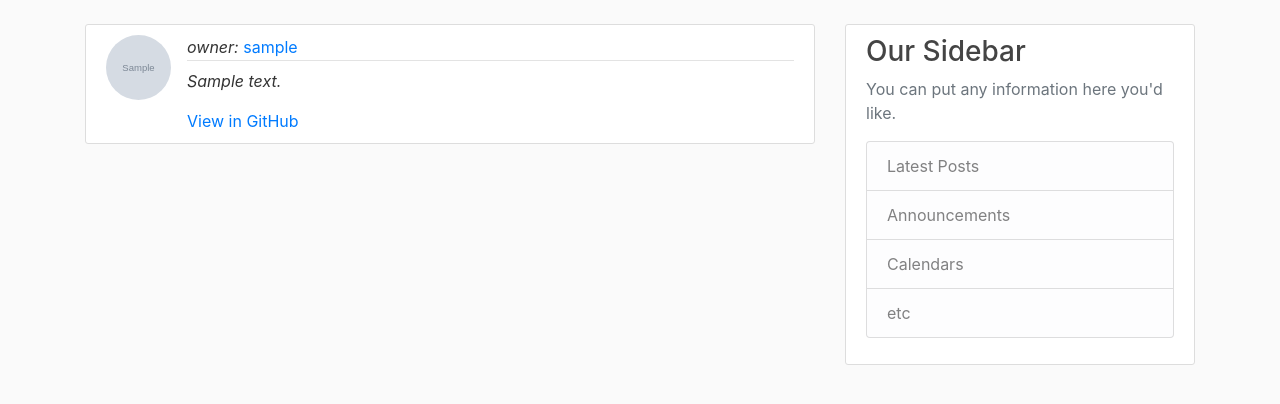
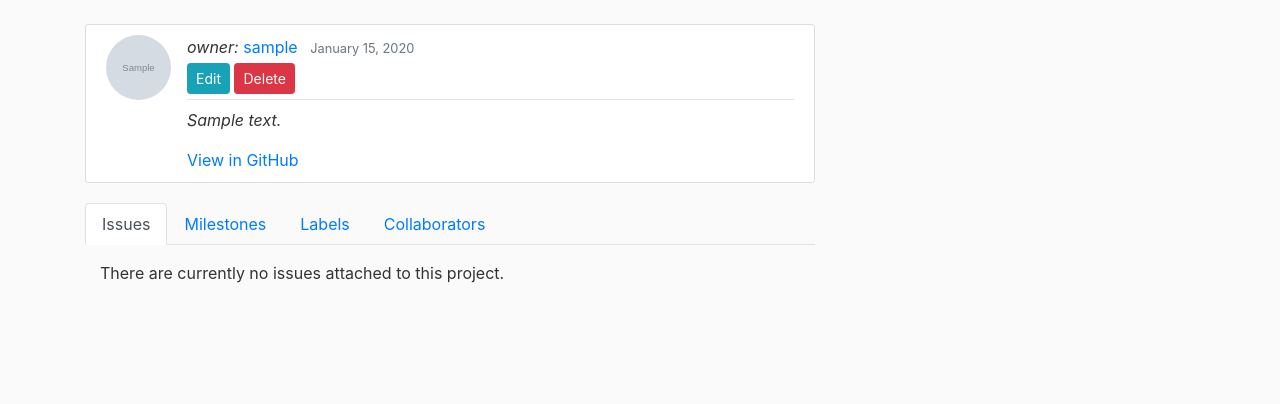
Before and after one commit to borkovacd/UKS-2021-22, a Django app: page /project/1/ in a window 1280 px wide. Shown: the part 56-460 px from the top of the page. Run offline with Django 4.2, Linux system fonts and the light colour scheme; a user stored in the database is signed in; tables that the repository leaves empty hold one stand-in row (values such as "Sample post"); grey boxes marked "Sample" are stand-in pictures; some libraries are stand-ins or nearby versions.

Commit message:
Update project details view

```diff
--- a/vcs/git/models.py
+++ b/vcs/git/models.py
@@ -1,7 +1,7 @@
 from django.contrib.auth.models import User
 from django.db import models
 from django.urls import reverse
-
+from django.utils import timezone
 
 # Create your models here.
 GENERAL_STATES = (
@@ -10,11 +10,15 @@ GENERAL_STATES = (
     ('MERGED', 'Merged')
 )
 
+
 class Project(models.Model):
     title = models.CharField(max_length=32)
     description = models.CharField(max_length=100)
     git_repo = models.CharField(max_length=100)
-    owner = models.ForeignKey(User, on_delete=models.CASCADE, related_name='projects') #if the user us deleted, delete the project too
+    date_created = models.DateTimeField(default=timezone.now)
+    # if the user us deleted, delete the project too
+    owner = models.ForeignKey(
+        User, on_delete=models.CASCADE, related_name='projects')
     collaborators = models.ManyToManyField(User)
 
     def __str__(self):
--- a/vcs/git/templates/git/base.html
+++ b/vcs/git/templates/git/base.html
@@ -9,7 +9,7 @@
 
     <!-- Bootstrap CSS -->
     <link rel="stylesheet" href="https://maxcdn.bootstrapcdn.com/bootstrap/4.0.0/css/bootstrap.min.css" integrity="sha384-Gn5384xqQ1aoWXA+058RXPxPg6fy4IWvTNh0E263XmFcJlSAwiGgFAW/dAiS6JXm" crossorigin="anonymous">
-
+    <script src="https://kit.fontawesome.com/54649f5efe.js" crossorigin="anonymous"></script>
     <link rel="stylesheet" type="text/css" href="{% static 'git/main.css' %}">
 
     {% if title %}
@@ -56,7 +56,7 @@
           {% endif %}
           {% block content %}{% endblock %}
         </div>
-        <div class="col-md-4">
+        {% comment %} <div class="col-md-4">
           <div class="content-section">
             <h3>Our Sidebar</h3>
             <p class='text-muted'>You can put any information here you'd like.
@@ -68,7 +68,7 @@
               </ul>
             </p>
           </div>
-        </div>
+        </div> {% endcomment %}
       </div>
     </main>
 
--- a/vcs/git/templates/git/home.html
+++ b/vcs/git/templates/git/home.html
@@ -2,7 +2,7 @@
 {% block content %}
     {% if user.is_authenticated %}
       <div class="row mb-3">
-        <div class="col-9"><h2><i>Projects</i></h2></div>
+        <div class="col-9"><h3>Projects</h3></div>
         <div class="col-3-mb">
           <a href="{% url 'project-form' %}">
             <button class="btn btn-success">New project</button></a
--- a/vcs/git/templates/git/project_detail.html
+++ b/vcs/git/templates/git/project_detail.html
@@ -4,8 +4,12 @@
   <div class="media-body">
     <div class="article-metadata">
       <span><i>owner: </i></span><a class="mr-2" href="{% url 'profile' %}">{{ object.owner }}</a>
+      <small class="text-muted">{{ object.date_created|date:"F d, Y" }}</small>
       {% if object.owner == user %}
-      <div></div>
+      <div>
+        <button class="btn btn-info btn-sm  mt-1 mb-1">Edit</button>
+        <button class="btn btn-danger btn-sm mt-1 mb-1">Delete</button>
+      </div>
       {% endif %}
     </div>
     <h2 class="article-title">{{ object.name }}</h2>
@@ -13,4 +17,66 @@
     <a class="mr-2" href="{{ object.git_repo}}">View in GitHub</a>
   </div>
 </article>
+
+<!-- Nav tabs -->
+<ul class="nav nav-tabs">
+  <li class="nav-item">
+    <a class="nav-link active" data-toggle="tab" href="#issues">Issues</a>
+  </li>
+  <li class="nav-item">
+    <a class="nav-link" data-toggle="tab" href="#milestones">Milestones</a>
+  </li>
+  <li class="nav-item">
+    <a class="nav-link" data-toggle="tab" href="#labels">Labels</a>
+  </li>
+  <li class="nav-item">
+    <a class="nav-link" data-toggle="tab" href="#collaborators">Collaborators</a>
+  </li>
+</ul>
+
+<!-- Tab panes -->
+<div class="tab-content">
+  <div class="tab-pane container active" id="issues">
+    <p class="mt-3">There are currently no issues attached to this project.</p>
+  </div>
+
+  <div class="tab-pane container fade" id="milestones">
+    <a class="btn btn-success btn-sm mt-3 mb-3" href="{% url 'milestone-form' object.id %}">Add milestone</a>
+    {% for milestone in milestones %}
+      <article class="media content-section">
+        <div class="media-body">
+          <h2><a class="article-title">{{ milestone.title }}</a></h2>
+          <p class="text-muted">
+            <i class="fa fa-calendar"></i>
+              <strong style="margin-right: 15px">due date: {{milestone.due_date|date:"F d, Y"}}</strong>
+            </p>
+            <p class="text-muted">
+              {{milestone.state}}
+            </p>
+            <h5 class="text-muted">
+              <i>{{milestone.description}}</i>
+            </h5>
+        </div>
+        <button class="btn btn-info btn-sm mt-3 mb-3 mr-1">Edit</button>
+        <br/>
+        <form action="{% url 'delete-milestone' milestone.id milestone.project.id %}" method="post">
+          {% csrf_token %}
+          <input type="submit"  class="btn btn-danger btn-sm mt-3 mb-3" value="Delete"/>
+        </form>
+      </article>
+     {% empty %}
+        <p class="mt-3">There are currently no milestones attached to this project.</p>
+  {% endfor %}
+  </div>
+
+  <div class="tab-pane container fade" id="labels">
+    <p class="mt-3">There are currently no labels attached to this project.</p>
+  </div>
+
+
+  <div class="tab-pane container fade" id="collaborators">
+    <p class="mt-3">There are currently no collaborators attached to this project.</p>
+  </div>
+
+</div>
 {% endblock content %}
--- a/vcs/git/views.py
+++ b/vcs/git/views.py
@@ -8,8 +8,7 @@ from django.views.generic import (
     ListView,
     DetailView
 )
-
-
+from django.contrib import messages
 from .models import Milestone, GENERAL_STATES, Project
 
 
@@ -48,12 +47,14 @@ def new_milestone(request, project_id):
             project=project
         )
         milestone.save()
+        messages.success(
+            request, f'The milestone "{milestone.title}" was added successfully!')
+        return redirect(reverse('project-detail', args=[project_id], ))
     else:
         project_id = request.path.split('/')[-1]
         template = loader.get_template('git/milestone-form.html')
         context = {'project_id': project_id}
         return HttpResponse(template.render(context, request))
-    return HttpResponseRedirect(reverse('milestones', kwargs={'project_id': project_id}))
 
 
 def delete_milestone(request, milestone_id, project_id):
@@ -81,6 +82,8 @@ def new_project(request):
             owner=request.user
         )
         project.save()
+        messages.success(
+            request, f'The project "{project.title}" was added successfully!')
     else:
         template = loader.get_template('vcs/new_project.html')
         context = {}
@@ -110,3 +113,10 @@ def projects(request):
 
 class ProjectDetailView(DetailView):
     model = Project
+
+    def get_context_data(self, **kwargs):
+        context = super().get_context_data(**kwargs)
+        context['milestones'] = Milestone.objects.filter(
+            project_id=self.object)
+
+        return context
```
Also changed, not shown: vcs/git/static/git/main.css (+6 -1 lines), vcs/git/migrations/0002_project_date_created.py (added).
